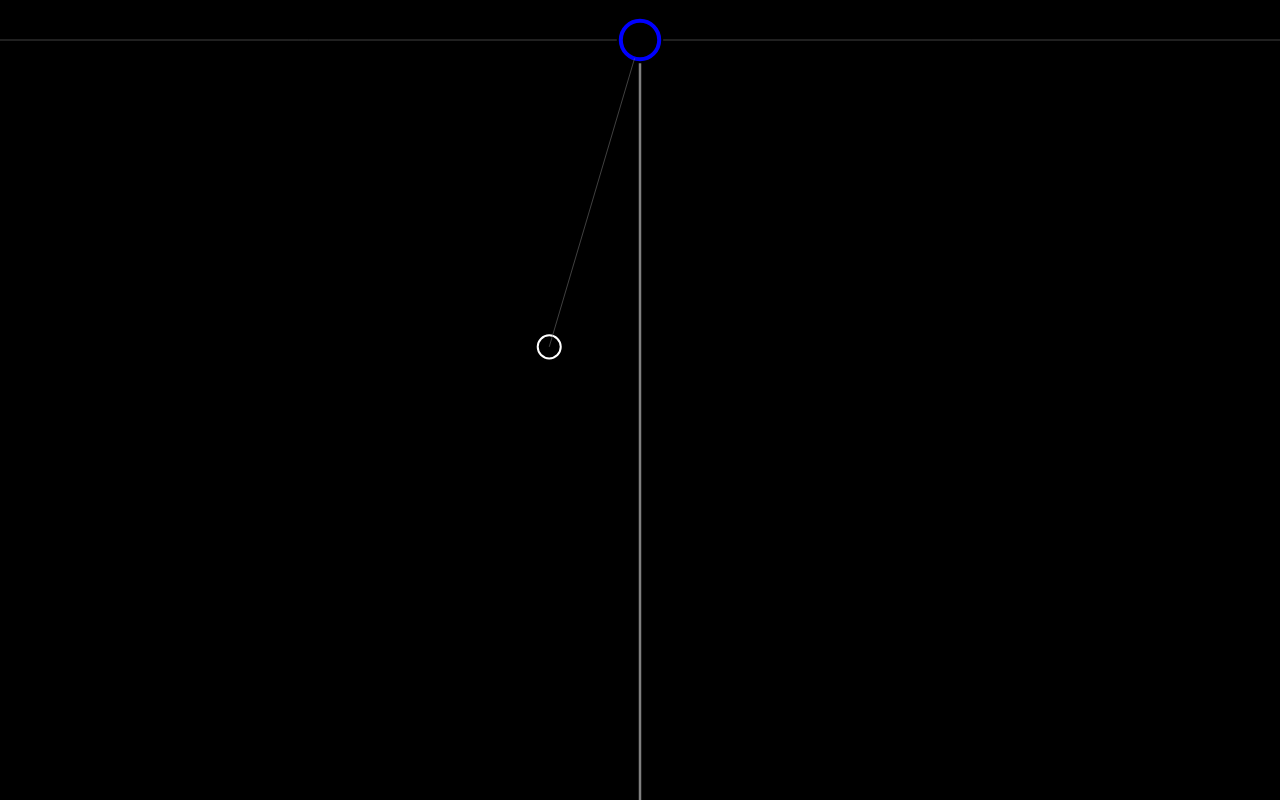
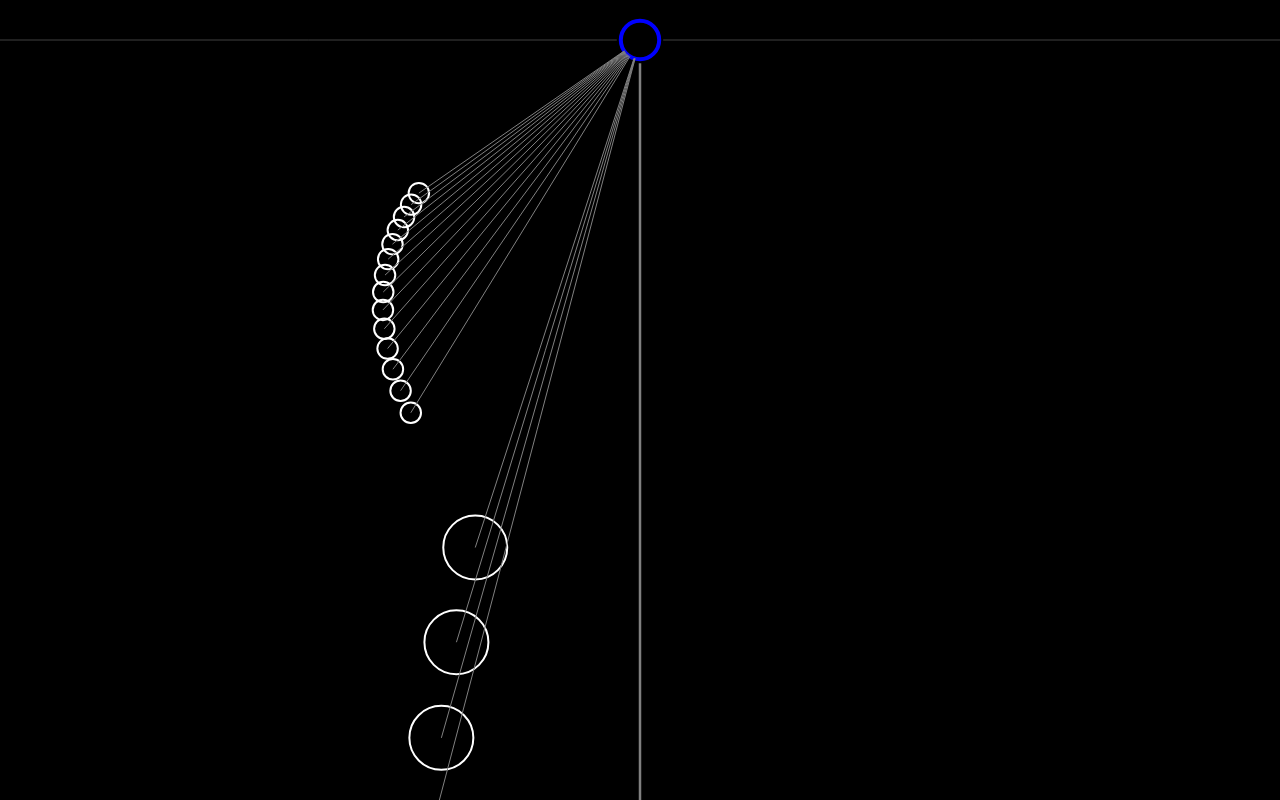
Before and after one commit to Jared-Song/polyrhythm-pendulum, a plain HTML site: page index.html in a window 1280 px wide. Drawn offline with Linux system fonts and the light colour scheme.

Commit message:
refactored pendulum class

```diff
--- a/app.js
+++ b/app.js
@@ -1,7 +1,44 @@
 const canvas = document.querySelector("#canvas");
 const pen = canvas.getContext("2d");
+canvas.width = canvas.clientWidth;
+canvas.height = canvas.clientHeight;
 
-let startTime = new Date().getTime();
+const anchorRadius = canvas.width * 0.015;
+const smallPendulumRadius = canvas.width * 0.008;
+const largePendulumRadius = canvas.width * 0.025;
+
+let smallPendulums = [];
+for (i = 1; i < 15; i++) {
+  let gMax = 0.001;
+  let pGravity = gMax - i * 0.00003;
+
+  smallPendulums.push(
+    new Pendulum(
+      canvas.width * 0.2 + (i * 3.8 * smallPendulumRadius) / 3,
+      smallPendulumRadius,
+      pGravity,
+      Math.PI / 3
+    )
+  );
+}
+
+let largePendulums = [];
+const lastSmallPendulumArcRadius =
+  smallPendulums[smallPendulums.length - 1].arcRadius;
+for (i = 1; i < 5; i++) {
+  let gMax = 0.001;
+  let pGravity = gMax - i * 0.00003;
+
+  largePendulums.push(
+    new Pendulum(
+      lastSmallPendulumArcRadius + i * 3 * largePendulumRadius,
+      canvas.width * 0.015,
+      pGravity,
+      Math.PI / 5
+    )
+  );
+}
+
 const draw = () => {
   canvas.width = canvas.clientWidth;
   canvas.height = canvas.clientHeight;
@@ -13,12 +50,11 @@ const draw = () => {
     y: canvas.height * frameHeight,
   };
 
-  // draw root circle
+  // draw anchor circle
   pen.strokeStyle = "blue";
   pen.lineWidth = circleLineWidth;
-  const radius = canvas.width * 0.015;
   pen.beginPath();
-  pen.arc(center.x, center.y, radius, 0, 2 * Math.PI);
+  pen.arc(center.x, center.y, anchorRadius, 0, 2 * Math.PI);
   pen.stroke();
 
   // draw frame
@@ -28,106 +64,66 @@ const draw = () => {
   // left side
   pen.beginPath();
   pen.moveTo(0, center.y);
-  pen.lineTo(center.x - radius - circleLineWidth, center.y);
+  pen.lineTo(center.x - anchorRadius - circleLineWidth, center.y);
   pen.stroke();
 
   // right side
   pen.beginPath();
-  pen.moveTo(center.x + radius + circleLineWidth, center.y);
+  pen.moveTo(center.x + anchorRadius + circleLineWidth, center.y);
   pen.lineTo(canvas.width, center.y);
   pen.stroke();
 
   // bottom
   pen.lineWidth = lineWidth * 5;
   pen.beginPath();
-  pen.moveTo(center.x, center.y + radius + circleLineWidth);
+  pen.moveTo(center.x, center.y + anchorRadius + circleLineWidth);
   pen.lineTo(center.x, canvas.height);
   pen.stroke();
 
-  // pendulum
+  smallPendulums.forEach((pendulum) => {
+    pendulum.update();
+    const x = pendulum.x + center.x;
+    const y = pendulum.y + center.y;
+
     pen.strokeStyle = "white";
     pen.lineWidth = lineWidth * 4;
-  const length = canvas.width;
-
-  const currentTime = new Date().getTime();
-  const elapsedTime = (currentTime - startTime) / 1000;
-
-  const velocity = 1;
-  const maxAngle = 2 * Math.PI;
-  const distance = Math.PI + elapsedTime * velocity;
-  const modDistance = distance % maxAngle;
-  const adjustedDistance =
-    modDistance <= Math.PI ? modDistance : maxAngle - modDistance;
-
-  const arcRadius = length * 0.25;
-  const x = center.x + arcRadius * Math.cos(adjustedDistance);
-  const y = center.y + arcRadius * Math.sin(adjustedDistance);
-
     pen.beginPath();
-  pen.arc(x, y, radius * 0.6, 0, 2 * Math.PI);
+    pen.arc(x, y, smallPendulumRadius, 0, 2 * Math.PI);
     pen.stroke();
 
-  // pendulum chain
     pen.strokeStyle = "gray";
-  pen.lineWidth = lineWidth;
-  const chainLength = arcRadius;
+    pen.lineWidth = lineWidth * 2;
     pen.beginPath();
     pen.moveTo(
-    center.x + radius * Math.cos(adjustedDistance),
-    center.y + radius * Math.sin(adjustedDistance)
+      center.x + anchorRadius * Math.sin(pendulum.angle),
+      center.y + anchorRadius * Math.cos(pendulum.angle)
     );
     pen.lineTo(x, y);
     pen.stroke();
+  });
+
+  largePendulums.forEach((pendulum) => {
+    pendulum.update();
+    const x = pendulum.x + center.x;
+    const y = pendulum.y + center.y;
+
+    pen.strokeStyle = "white";
+    pen.lineWidth = lineWidth * 4;
+    pen.beginPath();
+    pen.arc(x, y, largePendulumRadius, 0, 2 * Math.PI);
+    pen.stroke();
+
+    pen.strokeStyle = "gray";
+    pen.lineWidth = lineWidth * 2;
+    pen.beginPath();
+    pen.moveTo(
+      center.x + anchorRadius * Math.sin(pendulum.angle),
+      center.y + anchorRadius * Math.cos(pendulum.angle)
+    );
+    pen.lineTo(x, y);
+    pen.stroke();
+  });
 
   requestAnimationFrame(draw);
 };
-
 draw();
-
-// let pendul;
-
-// function setup() {
-//   createCanvas(window.screen.height, 360);
-//   // Make a new Pendulum with an origin position and armlength
-//   pendul = new Pendulum(canvas.width / 2, 0, 175, 0.05);
-// }
-
-// function draw() {
-//   background(0);
-//   pendul.update();
-//   pendul.show();
-// }
-
-// class Pendulum {
-//   constructor(x, y, r, g) {
-//     this.origin = createVector(x, y);
-//     this.position = createVector();
-//     this.r = r;
-//     this.angle = PI / 4;
-
-//     this.aVelocity = 0.0;
-//     this.aAcceleration = 0.0;
-//     this.ballr = 48.0;
-//     this.gravity = g;
-//   }
-
-//   update() {
-//     this.aAcceleration = ((-1 * this.gravity) / this.r) * sin(this.angle);
-//     this.aVelocity += this.aAcceleration;
-//     this.angle += this.aVelocity;
-//   }
-
-//   show() {
-//     this.position.set(this.r * sin(this.angle), this.r * cos(this.angle), 0);
-//     this.position.add(this.origin);
-
-//     stroke(255);
-//     strokeWeight(2);
-//     // Draw the arm
-//     line(this.origin.x, this.origin.y, this.position.x, this.position.y);
-//     ellipseMode(CENTER);
-//     fill(127);
-//     // Draw the ball
-//     ellipse(this.position.x, this.position.y, this.ballr, this.ballr);
-//   }
-// }
--- a/index.html
+++ b/index.html
@@ -13,6 +13,7 @@
   <body>
     <!-- <i class="fa fa-star"></i> -->
     <canvas id="canvas"></div>
+      <script src="pendulum.js"></script>
     <script src="background.js"></script>
     <script src="app.js"></script>
   </body>
--- /dev/null
+++ b/pendulum.js
@@ -0,0 +1,21 @@
+class Pendulum {
+  constructor(arcRadius, radius, gravity, angle) {
+    this.arcRadius = arcRadius;
+    this.radius = radius;
+    this.angle = angle;
+    this.angularVelocity = 0;
+    this.angularAccel = 0;
+    this.gravity = gravity;
+    this.x = 0;
+    this.y = 0;
+  }
+
+  update() {
+    this.angularAccel =
+      ((-1 * this.gravity) / this.radius) * Math.sin(this.angle);
+    this.angularVelocity += this.angularAccel;
+    this.angle += this.angularVelocity;
+    this.x = this.arcRadius * Math.sin(this.angle);
+    this.y = this.arcRadius * Math.cos(this.angle);
+  }
+}
```
Lines whose indentation alone changed are shown as unchanged.
